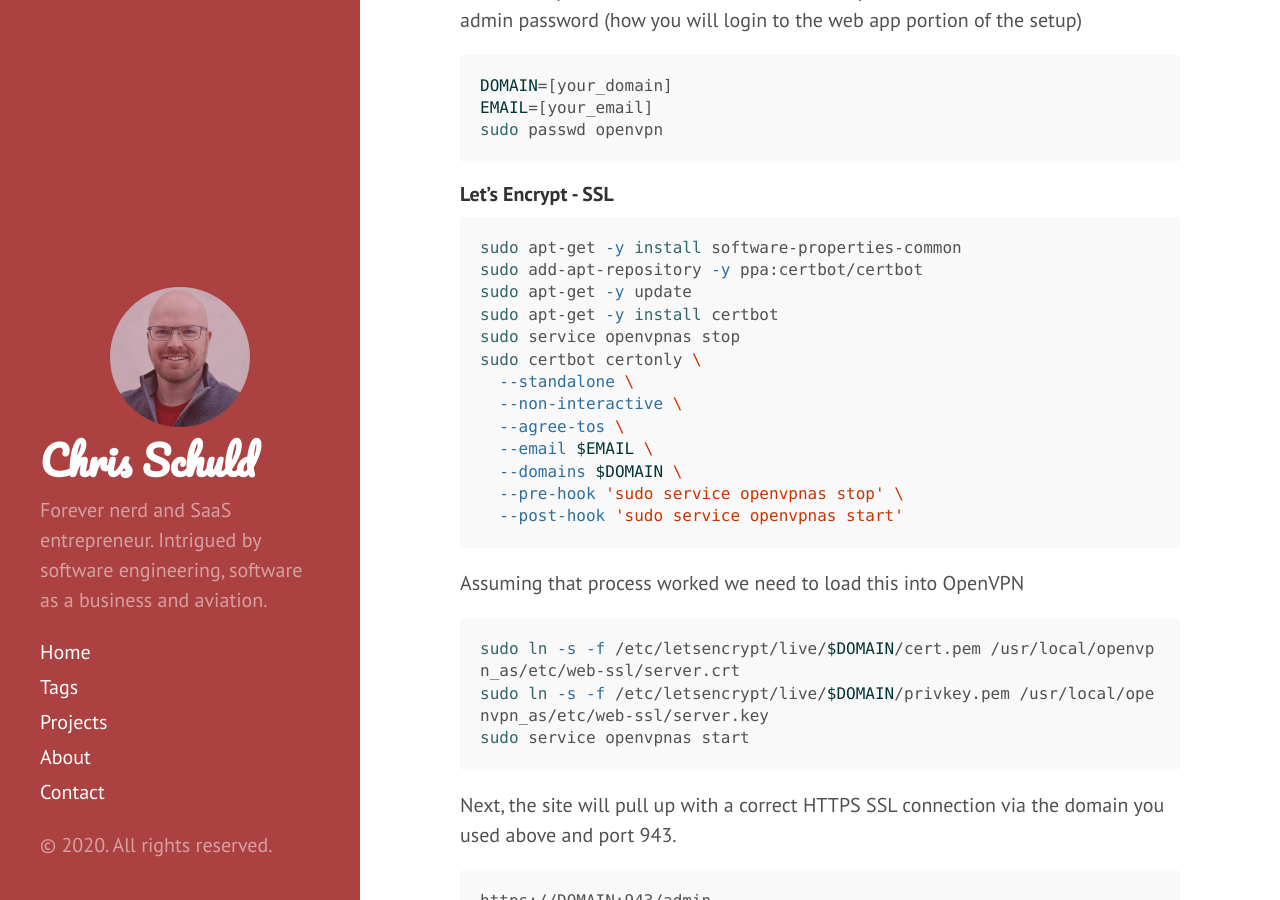
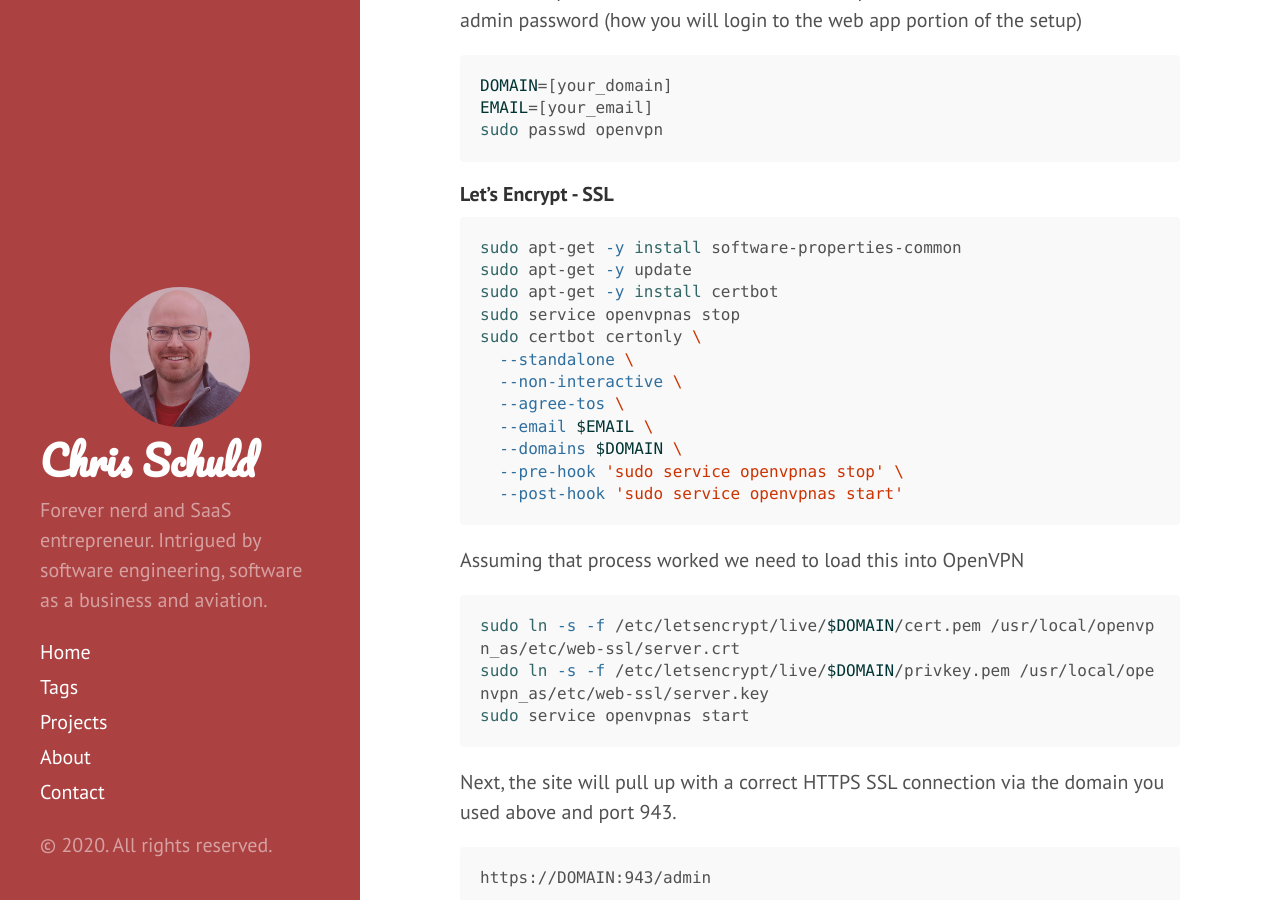
Before and after one commit to cbschuld/chrisschuld.com-legacy, a Jekyll site: the page built from _posts/2020-02-02-using-openvpn-for-aws-vpn.md, in a window 1280 px wide and 900 px high, scrolled down 3247 px. Built offline with Jekyll 4.4.1, drawn with Linux system fonts in a browser that asks for light colours; nearby versions of some CDN libraries.

Commit message:
removed ppa

````diff
--- a/_posts/2020-02-02-using-openvpn-for-aws-vpn.md
+++ b/_posts/2020-02-02-using-openvpn-for-aws-vpn.md
@@ -63,7 +63,6 @@ sudo passwd openvpn
 
 ```zsh
 sudo apt-get -y install software-properties-common
-sudo add-apt-repository -y ppa:certbot/certbot
 sudo apt-get -y update
 sudo apt-get -y install certbot
 sudo service openvpnas stop
````
